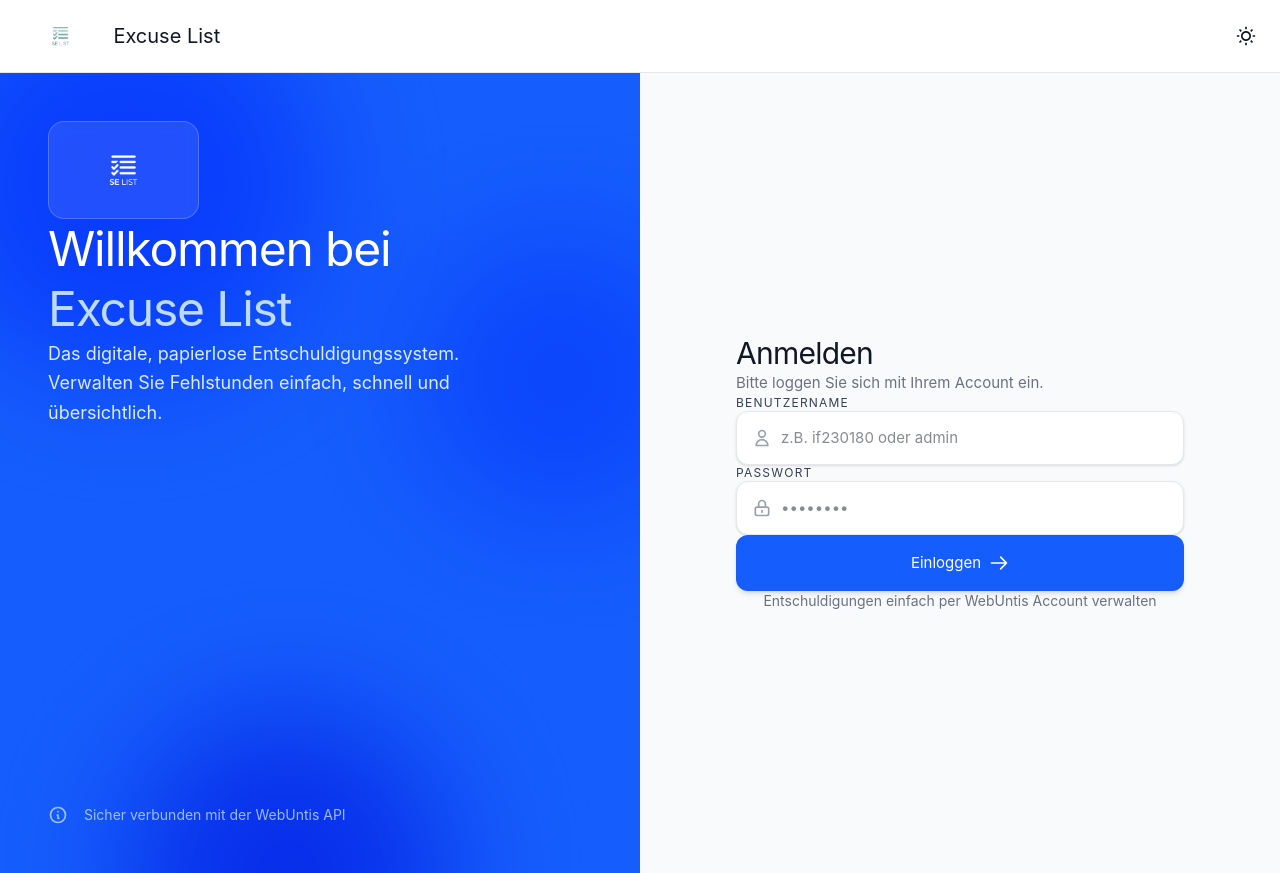
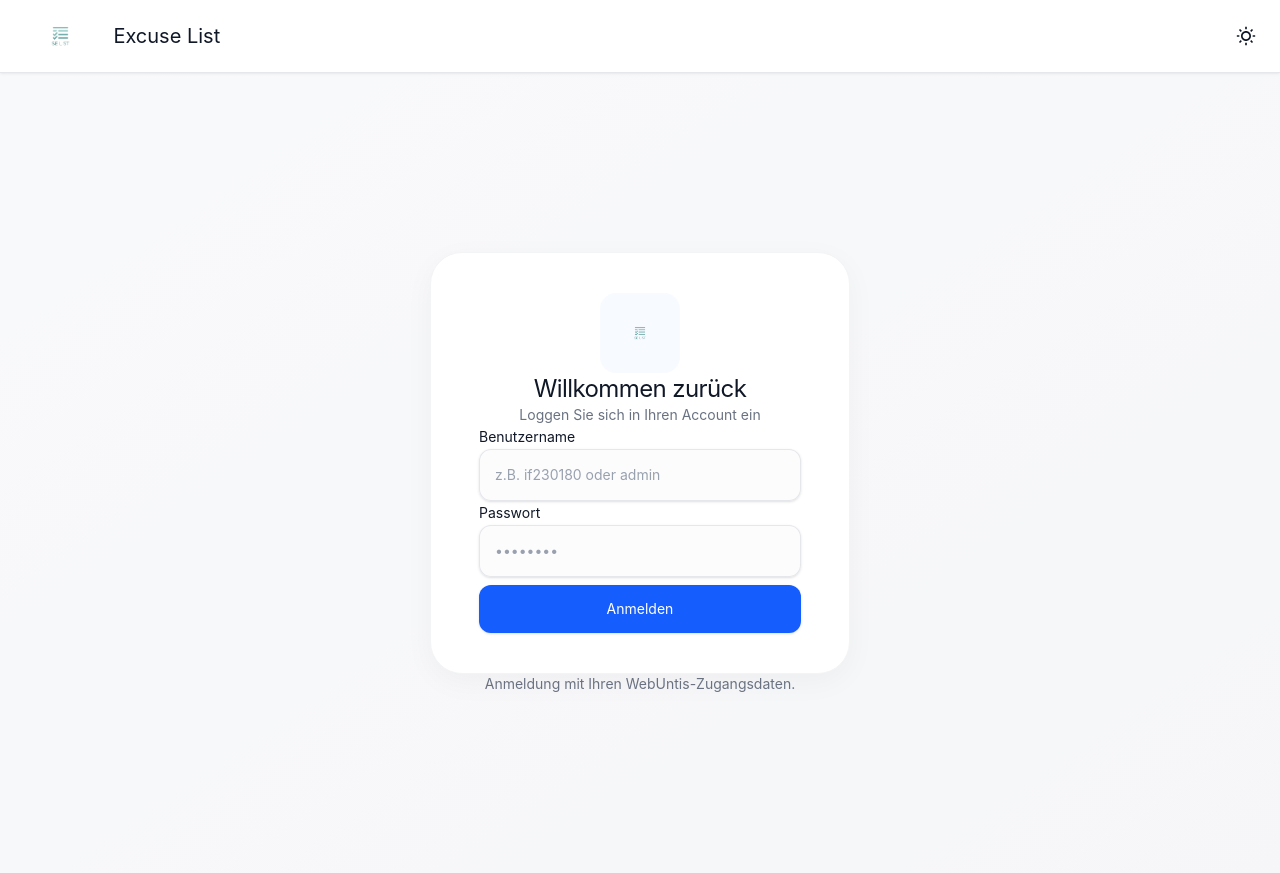
Before and after one commit to 2526-wmc-3bhif-classroom-org/sommerprojekt-wmc-simpleexcuselist, a Vue app in the folder excuse-list/: page / in a window 1280 px wide. Built offline with nearby package versions, Linux system fonts and the light colour scheme; the HTML template or start-up script is replaced by a standard one.

Commit message:
style: switch login to a clean, centered, modern SaaS card design

```diff
--- a/excuse-list/src/components/Login.vue
+++ b/excuse-list/src/components/Login.vue
@@ -53,148 +53,93 @@ const login = async () => {
 </script>
 
 <template>
-  <div class="min-h-screen w-full flex bg-gray-50">
+  <div class="min-h-screen flex flex-col justify-center items-center py-12 px-4 sm:px-6 lg:px-8 bg-gray-50/50">
 
-    <!-- Left Side: Hero / Graphic (Hidden on mobile) -->
-    <div class="hidden lg:flex lg:w-1/2 bg-blue-600 relative overflow-hidden flex-col justify-between p-12">
-      <!-- Decorative background elements -->
-      <div class="absolute top-[-10%] left-[-10%] w-96 h-96 bg-blue-500 rounded-full mix-blend-multiply filter blur-3xl opacity-70 animate-blob"></div>
-      <div class="absolute top-[20%] right-[-10%] w-72 h-72 bg-blue-400 rounded-full mix-blend-multiply filter blur-3xl opacity-70 animate-blob animation-delay-2000"></div>
-      <div class="absolute bottom-[-20%] left-[20%] w-80 h-80 bg-blue-700 rounded-full mix-blend-multiply filter blur-3xl opacity-70 animate-blob animation-delay-4000"></div>
+    <div class="w-full max-w-[420px]">
+      <!-- Card -->
+      <div class="bg-white py-10 px-8 sm:px-12 rounded-[2rem] shadow-[0_8px_30px_rgb(0,0,0,0.04)] border border-gray-100">
 
-      <div class="relative z-10">
-        <div class="bg-white/10 w-fit p-4 rounded-2xl backdrop-blur-sm border border-white/20 mb-8">
-          <img :src="logo" alt="Logo" class="h-16 w-auto object-contain brightness-0 invert" />
+        <!-- Header -->
+        <div class="flex flex-col items-center mb-10">
+          <div class="w-20 h-20 bg-blue-50/50 rounded-2xl flex items-center justify-center mb-6 p-4">
+            <img :src="logo" alt="Excuse List" class="w-full h-full object-contain" />
           </div>
-        <h1 class="text-5xl font-black text-white tracking-tight leading-tight mb-6">
-          Willkommen bei <br/>
-          <span class="text-blue-200">Excuse List</span>
-        </h1>
-        <p class="text-blue-100 text-lg max-w-md leading-relaxed">
-          Das digitale, papierlose Entschuldigungssystem. Verwalten Sie Fehlstunden einfach, schnell und übersichtlich.
-        </p>
+          <h2 class="text-2xl font-bold text-gray-900 tracking-tight">Willkommen zurück</h2>
+          <p class="mt-2 text-sm text-gray-500">Loggen Sie sich in Ihren Account ein</p>
         </div>
 
-      <div class="relative z-10 flex items-center gap-4 text-blue-200/80 text-sm font-medium">
-        <svg class="w-5 h-5" fill="none" stroke="currentColor" viewBox="0 0 24 24"><path stroke-linecap="round" stroke-linejoin="round" stroke-width="2" d="M13 16h-1v-4h-1m1-4h.01M21 12a9 9 0 11-18 0 9 9 0 0118 0z"></path></svg>
-        Sicher verbunden mit der WebUntis API
-      </div>
-    </div>
-
-    <!-- Right Side: Login Form -->
-    <div class="w-full lg:w-1/2 flex items-center justify-center p-6 sm:p-12 relative">
-      <!-- Mobile Logo (only shows on small screens) -->
-      <div class="lg:hidden absolute top-8 left-8">
-        <img :src="logo" alt="Logo" class="h-10 w-auto object-contain" />
-      </div>
-
-      <div class="w-full max-w-md">
-        <div class="mb-10">
-          <h2 class="text-3xl font-black text-gray-900 tracking-tight mb-2">Anmelden</h2>
-          <p class="text-gray-500 font-medium">Bitte loggen Sie sich mit Ihrem Account ein.</p>
-        </div>
-
-        <div class="space-y-6">
-          <!-- Username -->
+        <form class="space-y-6" @submit.prevent="login">
+          <!-- Username Input -->
           <div>
-            <label class="block text-xs font-bold text-gray-700 uppercase tracking-widest mb-2">Benutzername</label>
-            <div class="relative">
-              <div class="absolute inset-y-0 left-0 pl-4 flex items-center pointer-events-none">
-                <svg class="h-5 w-5 text-gray-400" fill="none" viewBox="0 0 24 24" stroke="currentColor">
-                  <path stroke-linecap="round" stroke-linejoin="round" stroke-width="2" d="M16 7a4 4 0 11-8 0 4 4 0 018 0zM12 14a7 7 0 00-7 7h14a7 7 0 00-7-7z" />
-                </svg>
-              </div>
+            <label for="username" class="block text-sm font-semibold leading-6 text-gray-900">
+              Benutzername
+            </label>
+            <div class="mt-2">
               <input
+                id="username"
                 v-model="username"
                 type="text"
-                class="w-full pl-11 pr-4 py-3.5 bg-white border border-gray-200 rounded-xl text-gray-900 focus:outline-none focus:ring-2 focus:ring-blue-600 focus:border-transparent transition-all shadow-sm"
                 placeholder="z.B. if230180 oder admin"
                 :disabled="loading"
+                class="block w-full rounded-xl border-0 py-3.5 px-4 text-gray-900 shadow-sm ring-1 ring-inset ring-gray-200 placeholder:text-gray-400 focus:ring-2 focus:ring-inset focus:ring-blue-600 sm:text-sm sm:leading-6 transition-all bg-gray-50/50 focus:bg-white"
               />
             </div>
           </div>
 
-          <!-- Password -->
+          <!-- Password Input -->
           <div>
-            <label class="block text-xs font-bold text-gray-700 uppercase tracking-widest mb-2">Passwort</label>
-            <div class="relative">
-              <div class="absolute inset-y-0 left-0 pl-4 flex items-center pointer-events-none">
-                <svg class="h-5 w-5 text-gray-400" fill="none" viewBox="0 0 24 24" stroke="currentColor">
-                  <path stroke-linecap="round" stroke-linejoin="round" stroke-width="2" d="M12 15v2m-6 4h12a2 2 0 002-2v-6a2 2 0 00-2-2H6a2 2 0 00-2 2v6a2 2 0 002 2zm10-10V7a4 4 0 00-8 0v4h8z" />
-                </svg>
-              </div>
+            <label for="password" class="block text-sm font-semibold leading-6 text-gray-900">
+              Passwort
+            </label>
+            <div class="mt-2">
               <input
+                id="password"
                 v-model="password"
                 type="password"
-                class="w-full pl-11 pr-4 py-3.5 bg-white border border-gray-200 rounded-xl text-gray-900 focus:outline-none focus:ring-2 focus:ring-blue-600 focus:border-transparent transition-all shadow-sm"
                 placeholder="••••••••"
-                @keyup.enter="login"
                 :disabled="loading"
+                class="block w-full rounded-xl border-0 py-3.5 px-4 text-gray-900 shadow-sm ring-1 ring-inset ring-gray-200 placeholder:text-gray-400 focus:ring-2 focus:ring-inset focus:ring-blue-600 sm:text-sm sm:leading-6 transition-all bg-gray-50/50 focus:bg-white"
               />
             </div>
           </div>
 
           <!-- Error Message -->
-          <div v-if="error" class="flex items-start gap-3 bg-red-50 border-l-4 border-red-500 p-4 rounded-r-xl animate-fade-in">
-            <svg class="h-5 w-5 text-red-500 mt-0.5" fill="none" viewBox="0 0 24 24" stroke="currentColor">
-              <path stroke-linecap="round" stroke-linejoin="round" stroke-width="2" d="M12 9v2m0 4h.01m-6.938 4h13.856c1.54 0 2.502-1.667 1.732-3L13.732 4c-.77-1.333-2.694-1.333-3.464 0L3.34 16c-.77 1.333.192 3 1.732 3z" />
+          <div v-if="error" class="rounded-xl bg-red-50 p-4 border border-red-100">
+            <div class="flex">
+              <div class="flex-shrink-0">
+                <svg class="h-5 w-5 text-red-400" viewBox="0 0 20 20" fill="currentColor">
+                  <path fill-rule="evenodd" d="M10 18a8 8 0 100-16 8 8 0 000 16zM8.28 7.22a.75.75 0 00-1.06 1.06L8.94 10l-1.72 1.72a.75.75 0 101.06 1.06L10 11.06l1.72 1.72a.75.75 0 101.06-1.06L11.06 10l1.72-1.72a.75.75 0 00-1.06-1.06L10 8.94 8.28 7.22z" clip-rule="evenodd" />
                 </svg>
+              </div>
+              <div class="ml-3">
                 <p class="text-sm font-medium text-red-800">{{ error }}</p>
+              </div>
+            </div>
           </div>
 
           <!-- Submit Button -->
+          <div class="pt-2">
             <button
-            @click="login"
+              type="submit"
               :disabled="loading"
-            class="w-full relative flex justify-center items-center bg-blue-600 hover:bg-blue-700 active:bg-blue-800 text-white font-bold py-4 rounded-xl shadow-md hover:shadow-lg transition-all disabled:opacity-70 disabled:cursor-not-allowed group overflow-hidden"
+              class="flex w-full justify-center items-center rounded-xl bg-blue-600 px-3 py-3.5 text-sm font-semibold text-white shadow-sm hover:bg-blue-500 focus-visible:outline focus-visible:outline-2 focus-visible:outline-offset-2 focus-visible:outline-blue-600 transition-all disabled:opacity-70 disabled:cursor-not-allowed"
             >
-            <span v-if="!loading" class="flex items-center gap-2">
-              Einloggen
-              <svg class="w-5 h-5 group-hover:translate-x-1 transition-transform" fill="none" viewBox="0 0 24 24" stroke="currentColor">
-                <path stroke-linecap="round" stroke-linejoin="round" stroke-width="2" d="M14 5l7 7m0 0l-7 7m7-7H3" />
-              </svg>
-            </span>
-            <span v-else class="flex items-center gap-2">
-              <svg class="animate-spin -ml-1 mr-2 h-5 w-5 text-white" fill="none" viewBox="0 0 24 24">
+              <svg v-if="loading" class="animate-spin -ml-1 mr-3 h-5 w-5 text-white" fill="none" viewBox="0 0 24 24">
                 <circle class="opacity-25" cx="12" cy="12" r="10" stroke="currentColor" stroke-width="4"></circle>
                 <path class="opacity-75" fill="currentColor" d="M4 12a8 8 0 018-8V0C5.373 0 0 5.373 0 12h4zm2 5.291A7.962 7.962 0 014 12H0c0 3.042 1.135 5.824 3 7.938l3-2.647z"></path>
               </svg>
-              Bitte warten...
-            </span>
+              {{ loading ? 'Wird angemeldet...' : 'Anmelden' }}
             </button>
           </div>
+        </form>
 
-        <div class="mt-10 text-center">
-          <p class="text-sm text-gray-500 font-medium">
-            Entschuldigungen einfach per WebUntis Account verwalten
+      </div>
+
+      <!-- Footer -->
+      <p class="text-center text-sm text-gray-500 mt-8">
+        Anmeldung mit Ihren WebUntis-Zugangsdaten.
       </p>
     </div>
-      </div>
-    </div>
+
   </div>
 </template>
-
-<style>
-@keyframes blob {
-  0% { transform: translate(0px, 0px) scale(1); }
-  33% { transform: translate(30px, -50px) scale(1.1); }
-  66% { transform: translate(-20px, 20px) scale(0.9); }
-  100% { transform: translate(0px, 0px) scale(1); }
-}
-.animate-blob {
-  animation: blob 7s infinite;
-}
-.animation-delay-2000 {
-  animation-delay: 2s;
-}
-.animation-delay-4000 {
-  animation-delay: 4s;
-}
-@keyframes fade-in {
-  from { opacity: 0; transform: translateY(-10px); }
-  to { opacity: 1; transform: translateY(0); }
-}
-.animate-fade-in {
-  animation: fade-in 0.3s ease-out forwards;
-}
-</style>
```
Lines whose indentation alone changed are shown as unchanged.
